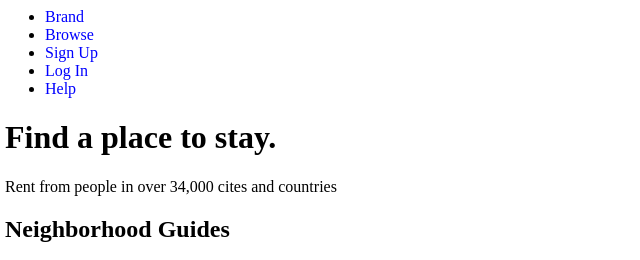
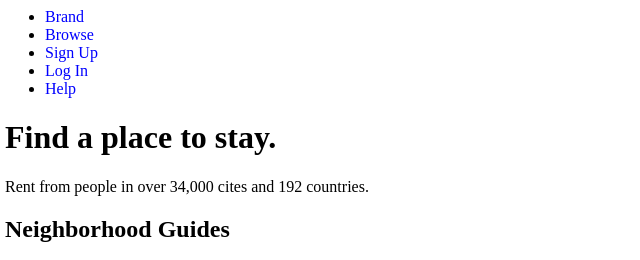
Before and after one commit to LTHAMHAP/FunixCC1, a plain HTML site: page Project1.html in a window 1280 px wide. Shown: the top 260 px of the page, 3-643 px from the left. Drawn offline with Linux system fonts and the light colour scheme.

Commit message:
Add files via upload

```diff
--- a/Project1.html
+++ b/Project1.html
@@ -25,7 +25,7 @@
 
       <div id="ContentFrame"> <!-- Chứa nội dung text và hình ảnh-->
         <h1>Find a place to stay.</h1>
-        <p>Rent from people in over 34,000 cites and countries</p>
+        <p>Rent from people in over 34,000 cites and 192 countries.</p>
 
         <h2>Neighborhood Guides</h2>
         <p>Not sure where to stay? We've created neighborhood guides for cities all around the world.</p>
```
